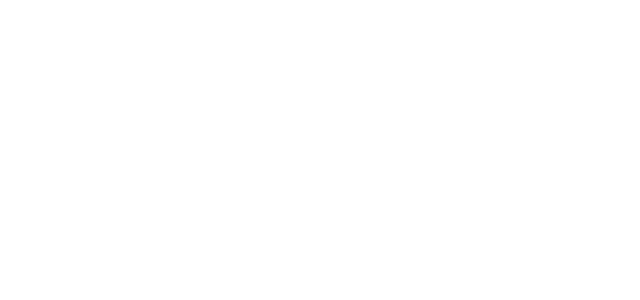
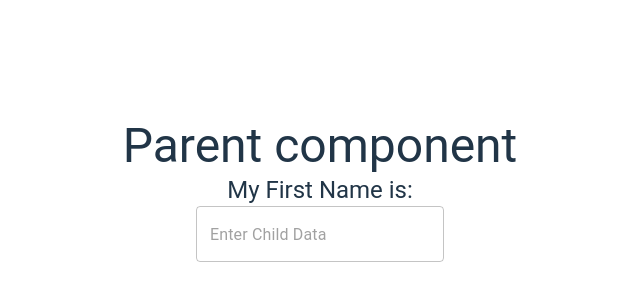
Before and after one commit to Balajir14/ReactJS, a React (Vite) app in the folder ts-project/: page /parent in a window 1280 px wide. Before the commit this address had no page. Shown: the part 210-510 px from the top of the page, without its empty margins (320-960 px from the left). Built offline with nearby package versions, Linux system fonts and the light colour scheme.

Commit message:
Callback implemented

```diff
--- a/ts-project/src/App.tsx
+++ b/ts-project/src/App.tsx
@@ -6,6 +6,7 @@ import TableComponent from "./components/table/Table";
 import ApiTable from "./components/table/ApiTable";
 import Mui from "./components/mui/Mui";
 import Todo from "./components/home/Todo";
+import Parent from "./components/callback/Parent";
 
 function App() {
   return (
@@ -19,6 +20,7 @@ function App() {
 
           <Route path="/mui" element={<Mui />} />
           <Route path="/todo" element={<Todo />} />
+          <Route path="/parent" element={<Parent />} />
         </Routes>
       </BrowserRouter>
     </>
--- /dev/null
+++ b/ts-project/src/components/callback/Child.tsx
@@ -0,0 +1,22 @@
+import { TextField } from "@mui/material";
+import { ChangeEvent } from "react";
+
+interface ChildProps {
+  onValueChange: (value: string) => void;
+}
+
+export default function Child({ onValueChange }: ChildProps) {
+  const handleChange = (event: ChangeEvent<HTMLInputElement>) => {
+    onValueChange(event.target.value);
+  };
+
+  return (
+    <>
+      <TextField
+        type="text"
+        placeholder="Enter Child Data"
+        onChange={handleChange}
+      />
+    </>
+  );
+}
--- /dev/null
+++ b/ts-project/src/components/callback/Parent.tsx
@@ -0,0 +1,19 @@
+import { useState } from "react";
+import Child from "./Child";
+import { Typography } from "@mui/material";
+
+export default function Parent() {
+  const [data, setData] = useState<string>("");
+
+  const handleValueChange = (newValue: string) => {
+    setData(newValue);
+  };
+
+  return (
+    <>
+      <Typography variant="h3">Parent component</Typography>
+      <Typography variant="h5">My First Name is: {data} </Typography>
+      <Child onValueChange={handleValueChange} />
+    </>
+  );
+}
--- a/ts-project/src/components/home/Todo.tsx
+++ b/ts-project/src/components/home/Todo.tsx
@@ -12,7 +12,7 @@ import {
 } from "@mui/material";
 import DeleteIcon from "@mui/icons-material/Delete";
 import EditIcon from "@mui/icons-material/Edit";
-import { useState } from "react";
+import { useEffect, useState } from "react";
 import { getColor } from "../../common/todo";
 
 interface Todo {
@@ -29,6 +29,7 @@ export default function Todo() {
     "started"
   );
   const [editingTaskId, setEditingTaskId] = useState<number | null>(null);
+  const [isEditing, setIsEditing] = useState<boolean>(false);
 
   const addTodo = () => {
     setAlert(false);
@@ -73,15 +74,19 @@ export default function Todo() {
   const handleEdit = (id: number, task: string) => {
     setTask(task);
     setEditingTaskId(id);
+    setIsEditing(true);
   };
 
-  // const isTaskUnchanged = () => {
-  //   if (editingTaskId !== null) {
-  //     const editingTask = todo.find((item) => item.id === editingTaskId);
-  //     return editingTask ? editingTask.task === task : false;
-  //   }
-  //   return false;
-  // };
+  useEffect(() => {
+    if (!task) return;
+    const originalTask = todo.find((item) => item.id === editingTaskId);
+
+    if (originalTask?.task !== task) {
+      setIsEditing(false);
+    } else {
+      setIsEditing(true);
+    }
+  }, [task]);
 
   return (
     <>
@@ -127,10 +132,8 @@ export default function Todo() {
           variant="contained"
           fullWidth
           sx={{ mb: 3, backgroundColor: "#A1D6B2", color: "black" }}
-          // onClick={addTodo}
           onClick={editingTaskId !== null ? updateTodo : addTodo}
-          // disabled={false}
-          // disabled={editingTaskId !== null && isTaskUnchanged()}
+          disabled={isEditing}
         >
           {editingTaskId ? "Edit Task" : "Add Task"}
         </Button>
```
